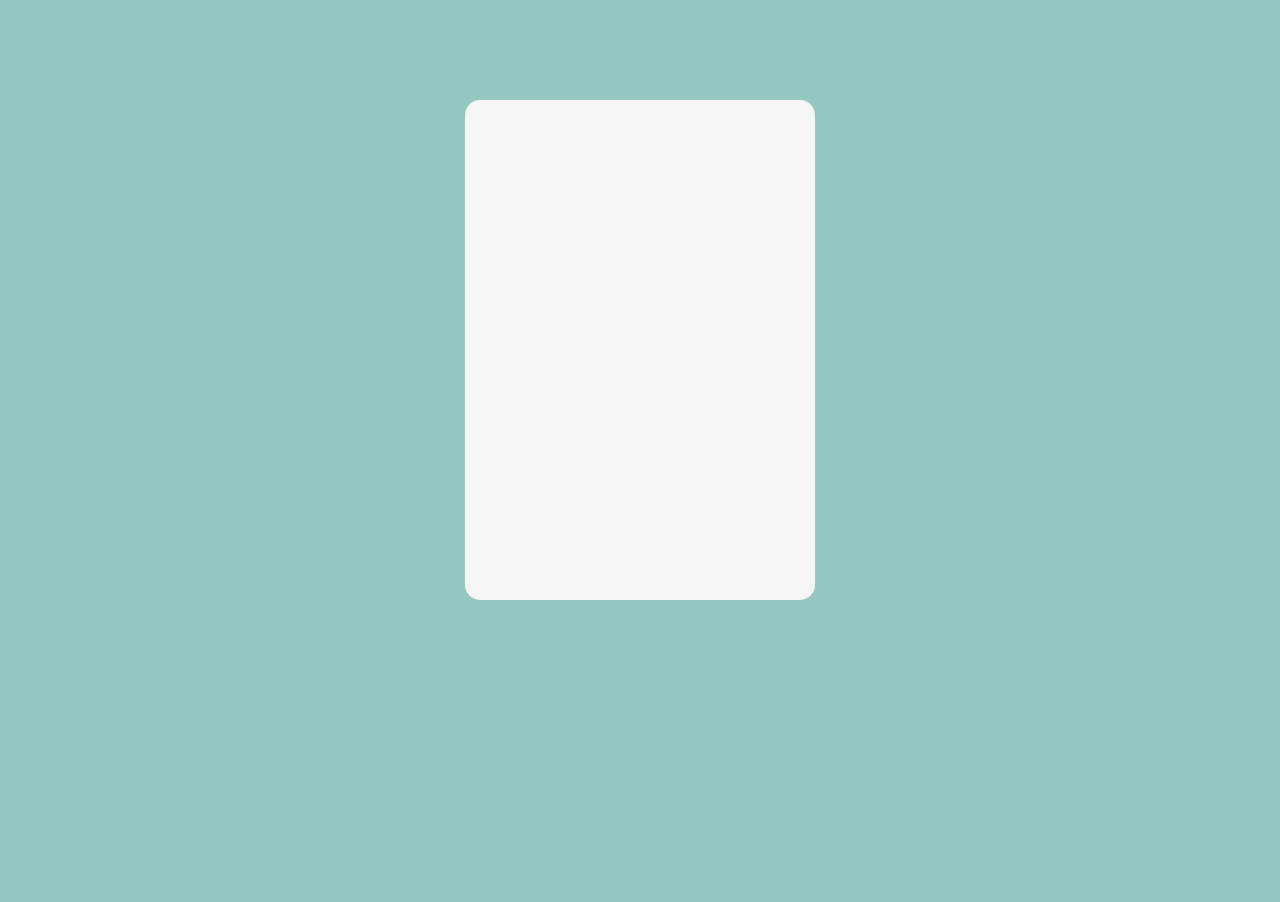
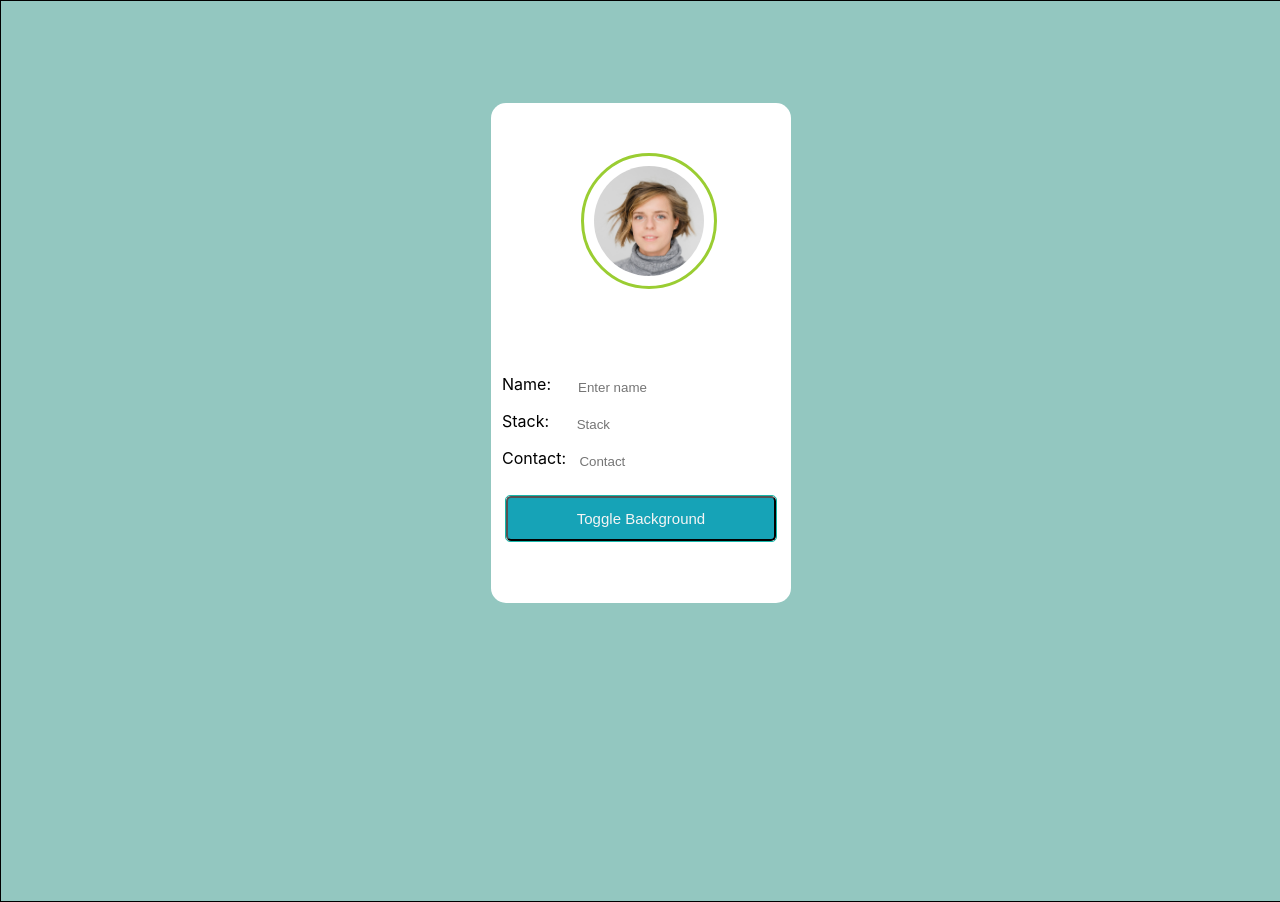
Before and after one commit to edehemma09/ReactClass, a React (Create React App) app in the folder Day2/day2/: page / in a window 1280 px wide. Before the commit the page ends 800 px from the top, so only its background shows below. Built offline with nearby package versions, Linux system fonts and the light colour scheme.

Commit message:
updated commit

```diff
--- a/Day2/day2/src/App.css
+++ b/Day2/day2/src/App.css
@@ -1,16 +1,12 @@
-*{
-  margin: 0px;
-  padding: 0px;
-  font-style: normal;
-  font-family: 'Lucida Sans', 'Lucida Sans Regular', 'Lucida Grande', 'Lucida Sans Unicode', Geneva, Verdana, sans-serif;
-  background-color: rgb(147, 199, 192);
+
+.container{
+  width:100%;
+  height: 900px;
+  /* margin:0 auto; */
+  border: 1px solid black;
+  display: flex;
+  flex-direction: row;
+  justify-content: center;
+  align-self: center;
+  background-color:rgb(147, 199, 192);
 }
-.container{
-  margin: 0 auto;
-  height: 400px;
-  width: 250px;
-  background-color: antiquewhite;
-}
-.profimg{
-  background-image: url(./assets/avatar.jpg);
-}
--- a/Day2/day2/src/App.js
+++ b/Day2/day2/src/App.js
@@ -6,7 +6,7 @@ import mystyle from './component/Style/mystyle';
 function App() {
   //console.log(mystyle.header)
   return (
-    <div style={mystyle.header} className='container' >
+    <div className="container"  >
       <Profile/>
 
     </div>
--- a/Day2/day2/src/component/Button.js
+++ b/Day2/day2/src/component/Button.js
@@ -1,6 +1,8 @@
+import './Style/Button.css';
 function Button() {
     return (
-      <div>
+      <div className="btn">
+        <button className="btn-dwn">Toggle Background</button>
 
       </div>
     );
--- a/Day2/day2/src/component/Input.js
+++ b/Day2/day2/src/component/Input.js
@@ -1,8 +1,21 @@
+import './Style/Input.css';
+
 function Input() {
 
     return (
       <div className="inp">
-
+        <div className='inpcont'>
+        <label className='label' >Name:</label>
+        <input type="text" className='input' id='name' placeholder='Enter name'>
+        </input></div>
+        <div className='inpcont'>
+        <label className='label' >Stack:</label>
+        <input type="text" className='input' id='stack' placeholder='Stack' >
+        </input></div>
+        <div className='inpcont'>
+        <label className='label' >Contact:</label>
+        <input type="text" className='input' id='contact' placeholder='Contact '>
+        </input></div>
 
       </div>
 
--- a/Day2/day2/src/component/Profile.js
+++ b/Day2/day2/src/component/Profile.js
@@ -2,11 +2,11 @@ import React from 'react';
 import Profileimg from "./ProfileImg";
 import Button from "./Button";
 import Input from "./Input";
-
+import './Style/Profile.css';
 function Profile() {
 
     return (
-      <div>
+      <div className='card'>
         <Profileimg/>
         <Input/>
         <Button/>
--- a/Day2/day2/src/component/ProfileImg.js
+++ b/Day2/day2/src/component/ProfileImg.js
@@ -1,9 +1,11 @@
 import React from "react";
+import './Style/ProfileImg.css'
+const image = require('../assets/avatar.jpg');
 function ProfileImg() {
 
     return (
       <div className="profimg">
-
+        <img  src={image} className="img"></img>
 
       </div>
     );
--- a/Day2/day2/src/component/Style/Button.css
+++ b/Day2/day2/src/component/Style/Button.css
@@ -0,0 +1,23 @@
+.btn{
+    margin: 0 auto;
+    border: 1px solid #16b7aa;
+    width: 90%;
+    height:9%;
+    margin-top: 5%;
+    border-radius: 5px;
+
+}
+
+.btn-dwn{
+    box-sizing: border-box;
+    border-radius: 5px;
+    color: whitesmoke;
+    font-size: 15px;
+    font-weight: 400px;
+    margin: 0px auto;
+    padding: 10px;
+    width: 100%;
+    height: 45px;
+    background: #16A3B7;
+
+}
--- a/Day2/day2/src/component/Style/Input.css
+++ b/Day2/day2/src/component/Style/Input.css
@@ -0,0 +1,38 @@
+.inp{
+    margin-top: 10%;
+    background-color: transparent;
+}
+.inp{
+    /* border: 1px solid red; */
+    display: flex;
+    flex-direction: column;
+
+}
+.inpcont{
+    display: flex;
+    flex-direction: row;
+    padding: 5px;
+    margin-left: 2%;
+    /* border: 1px solid brown; */
+
+}
+.input{
+    margin-left: 25px;
+    line-height: 25px;
+    border: transparent;
+    width: 70%;
+    /* border: 1px solid violet; */
+
+
+}
+#name{
+    width: 71%;
+}
+#stack{
+    width:71%;
+    margin-left: 9%
+}
+#contact{
+    width:71%;
+    margin-left: 4%
+}
--- a/Day2/day2/src/component/Style/Profile.css
+++ b/Day2/day2/src/component/Style/Profile.css
@@ -3,3 +3,19 @@ height: 120px;
 width: 220px;
 background-color: rgb(255, 255, 255);
 } */
+
+/* .container{
+    margin: 0 auto;
+    height: 400px;
+    width: 250px;
+    background-color: antiquewhite;
+  } */
+  .card{
+      background-color:#ffff;
+      border-radius: 15px;
+      display: flex;
+      flex-direction: column;
+      height: 500px;
+      width: 300px;
+      margin-top: 8%;
+  }
--- a/Day2/day2/src/component/Style/ProfileImg.css
+++ b/Day2/day2/src/component/Style/ProfileImg.css
@@ -0,0 +1,15 @@
+.profimg{
+    height:110px;
+    width: 110px;
+    padding: 10px;
+    margin: 50px;
+    margin-left: 30%;
+    border-radius: 50%;
+    border: 3px solid yellowgreen;
+}
+.img{
+
+    border-radius: 50%;
+    height: 100%;
+    width: 100%;
+}
--- a/Day2/day2/src/component/Style/mystyle.js
+++ b/Day2/day2/src/component/Style/mystyle.js
@@ -1,12 +1,12 @@
-var mystyle={
-    header:{
-        borderWidth:5,
-        width:350,
-         height:500,
-         backgroundColor:"whitesmoke",
-         borderRadius:15,
-         marginTop: 100
-    }
+// var mystyle={
+//     header:{
+//         borderWidth:5,
+//         width:350,
+//          height:500,
+//          backgroundColor:"whitesmoke",
+//          borderRadius:15,
+//          marginTop: 100
+//     }
 
-}
-export default mystyle;
+// }
+// export default mystyle;
```
